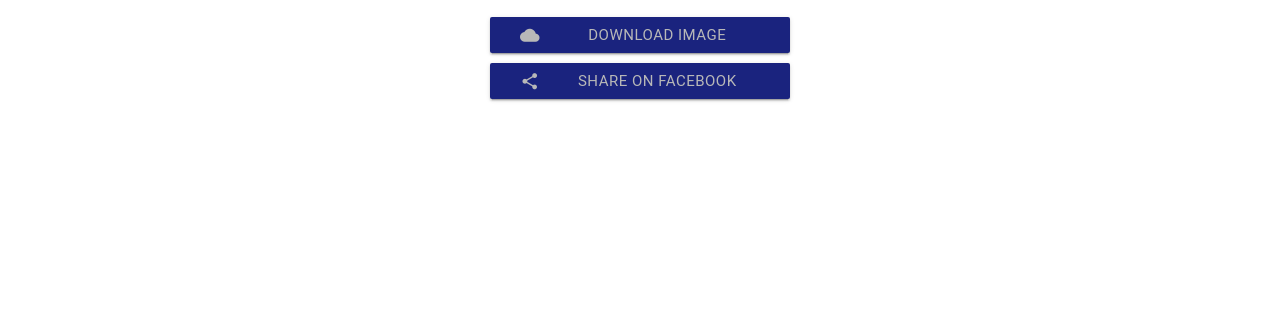
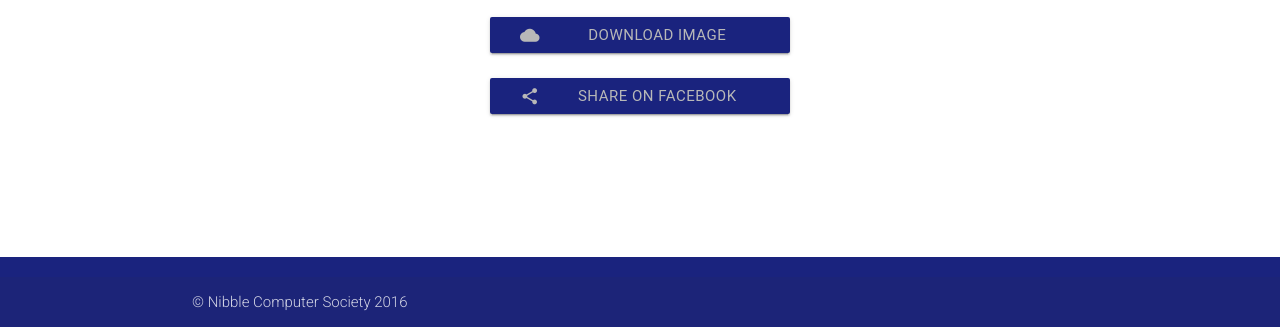
Before and after one commit to ncs-jss/cool-avatar, a Django app: template avatar/templates/zeal.html in a window 1280 px wide. Shown: the part 532-859 px from the top of the page. Before the commit the page ends 634 px from the top, so only its background shows below. Run offline with Django 3.2, Linux system fonts and the light colour scheme; the template is opened without the code that fills it, so the values that code supplies are empty; some libraries are stand-ins or nearby versions; some web fonts are replaced.

Commit message:
Footer added with some minor fixes

```diff
--- a/avatar/templates/zeal.html
+++ b/avatar/templates/zeal.html
@@ -17,6 +17,7 @@
     }
     .custom-btn{
       padding-top:10px;
+      margin-bottom: 1em;
     }
     .btn{
       color: #B8B8B8 ;
@@ -30,6 +31,13 @@
     .nav-wrapper{
       background: #1a237e;
     }
+    footer.page-footer{
+      background-color: #1a237e;
+      bottom: 0;
+      margin-top: 10%;
+    }
+
+
 
   </style>
 
@@ -63,6 +71,14 @@
         </div>
       </div>
     </div>
+<footer class="page-footer">
+          <div class="footer-copyright">
+            <div class="container">
+            © Nibble Computer Society 2016
+            <!-- <a class="grey-text text-lighten-4 right" href="#!">More Links</a> -->
+            </div>
+          </div>
+        </footer>
 
   </body>
 </html>
--- a/requirements.txt
+++ b/requirements.txt
@@ -2,6 +2,3 @@ django==1.8
 django-allauth==0.25.2
 pillow==3.2.0
 gunicorn==19.4.5
-dj-database-url
-whitenoise
-psycopg2==2.6.1
```
Also changed, not shown: avatar/settings.py (+10 -10 lines), avatar/templates/index.html (+13 -1 lines).
